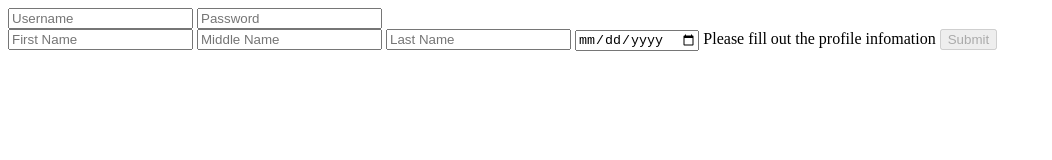
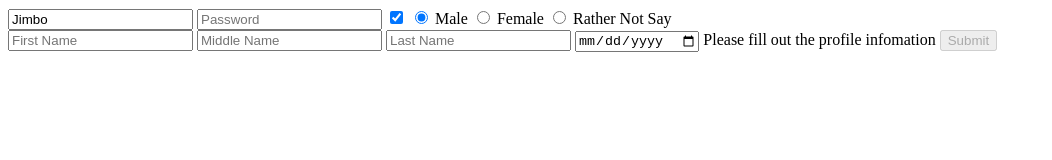
Before and after one commit to cmphr/ang-up-run, a website: page nested-forms.html in a window 1280 px wide. Shown: the whole page, without its empty margins (0-1052 px from the left). Drawn offline with Linux system fonts and the light colour scheme.

Commit message:
Add input types to nested forms

```diff
--- a/nested-forms.html
+++ b/nested-forms.html
@@ -13,6 +13,10 @@
     <div>
       <input type="text" class="username" name="uname" ng-model="ctrl.user.username" required="" placeholder="Username" ng-minlength="4">
       <input type="password" class="password" name="pwd" ng-model="ctrl.user.password" required="" placeholder="Password">
+      <input type="checkbox" ng-model="ctrl.user.agree" ng-checked="ctrl.user.username.length > 0">
+      <span ng-repeat="gender in ctrl.genderOptions">
+        <input type="radio" name="gender" ng-model="ctrl.user.gender" ng-value="gender.value"> {{gender.label}}
+      </span>
     </div>
 
     <ng-form name="profile">
@@ -30,9 +34,26 @@
   <script src="angular.js"></script>
   <script>
     angular.module('notesApp', [])
-      .controller('MainCtrl', [function() {
+      .controller('MainCtrl', [function () {
         var self = this;
-        self.submit = function() {
+        self.genderOptions = [{
+            label: 'Male',
+            value: 'male'
+          },
+          {
+            label: 'Female',
+            value: 'female'
+          },
+          {
+            label: 'Rather Not Say',
+            value: 'na'
+          }
+        ]
+        self.user = {
+          username: 'Jimbo',
+          gender: 'male'
+        };
+        self.submit = function () {
           console.log(self.user);
         }
       }]);
```
